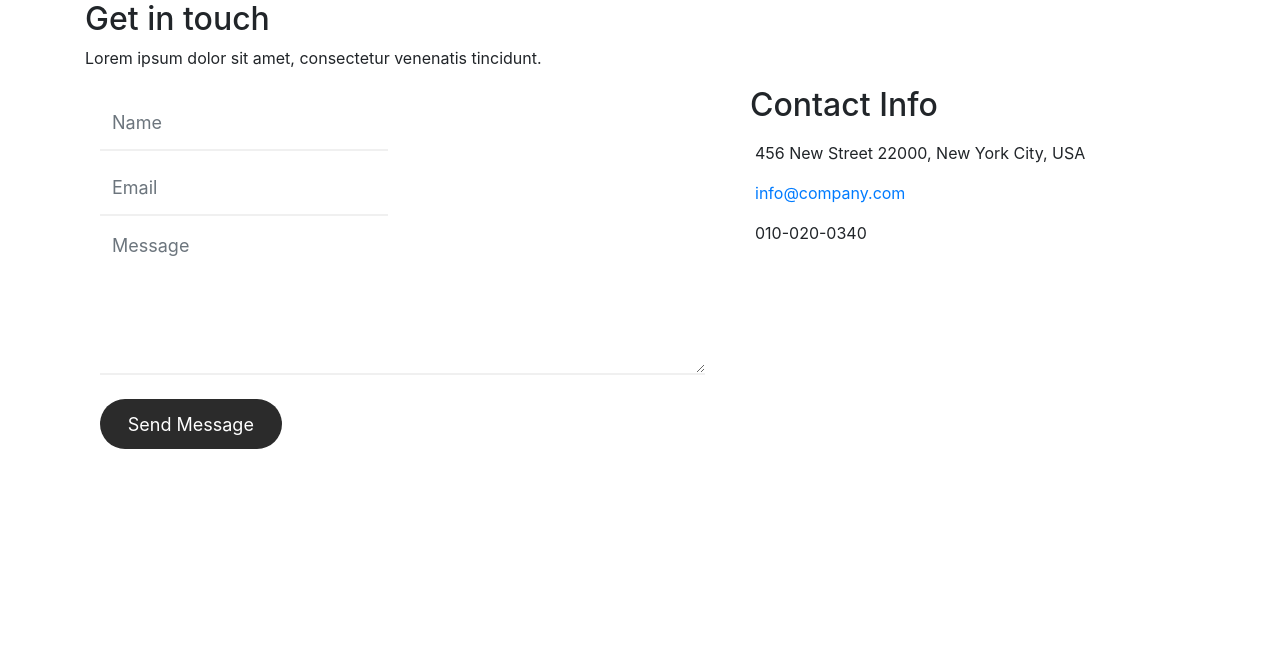
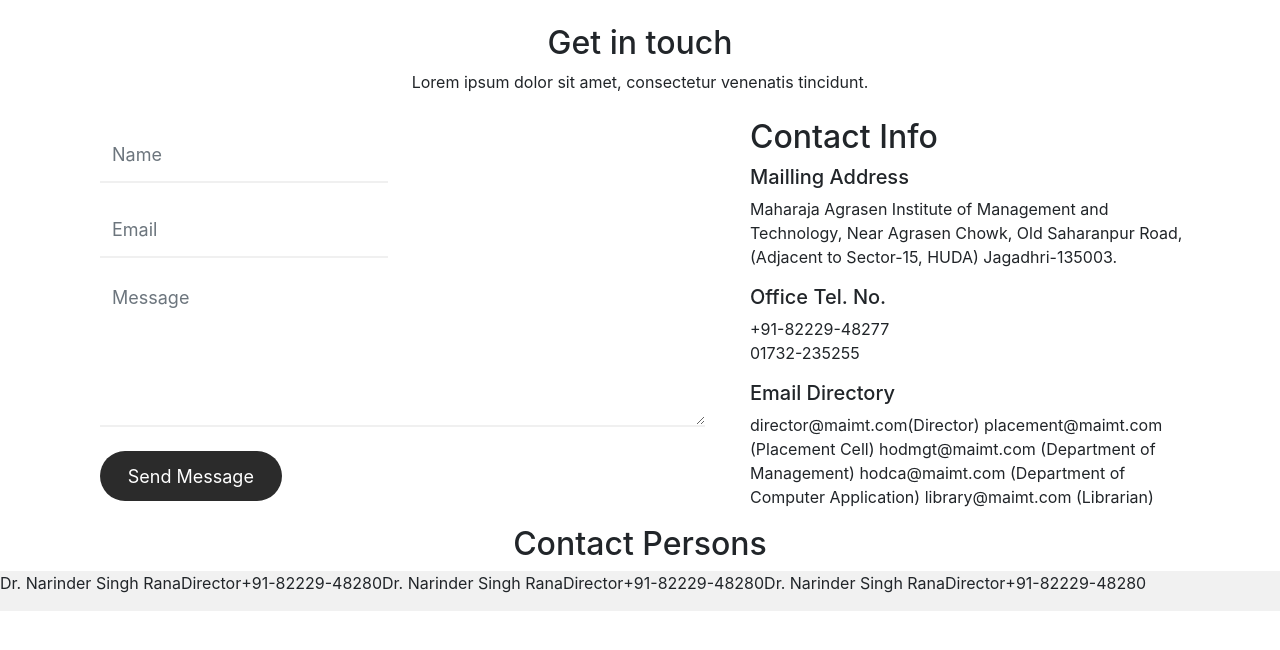
Before and after one commit to alphaJatin/cps, a PHP site: page /Components/Contact/Contact.php in a window 1280 px wide. Shown: the part 88-738 px from the top of the page. Run offline with PHP 8.4, Linux system fonts and the light colour scheme; some libraries are stand-ins or nearby versions.

Commit message:
sgcontact form

```diff
--- a/Components/Contact/Contact.php
+++ b/Components/Contact/Contact.php
@@ -21,7 +21,7 @@
 
                <div class="col-md-12 col-sm-12">
                     <!-- SECTION TITLE -->
-                    <div class="wow fadeInUp section-title" data-wow-delay="0.2s">
+                    <div class="text-center my-4" data-wow-delay="0.2s">
                          <h2>Get in touch</h2>
                          <p>Lorem ipsum dolor sit amet, consectetur venenatis tincidunt.</p>
                     </div>
@@ -49,18 +49,50 @@
 
                <div class="col-md-5 col-sm-8">
                     <!-- CONTACT INFO -->
-                    <div class="wow fadeInUp contact-info" data-wow-delay="0.4s">
-                         <div class="section-title">
+                    <div class="detail">
+
                               <h2>Contact Info</h2>
-                              <p></p>
-                         </div>
+                              <h5>Mailling Address</h5>
+                              <p>	Maharaja Agrasen Institute of Management and Technology,
+                            Near Agrasen Chowk, Old Saharanpur Road,
+                            (Adjacent to Sector-15, HUDA)
+                            Jagadhri-135003.<p>
 
-                         <p><i class="fa fa-map-marker"></i> 456 New Street 22000, New York City, USA</p>
-                         <p><i class="fa fa-comment"></i> <a href="mailto:info@company.com">info@company.com</a></p>
-                         <p><i class="fa fa-phone"></i> 010-020-0340</p>
+                         <h5>Office Tel. No.</h5>
+                         <p> +91-82229-48277
+                              <br>01732-235255</p>
+                         <h5>Email Directory</h5>
+                         <p>director@maimt.com(Director)
+                              placement@maimt.com (Placement Cell)
+                          hodmgt@maimt.com (Department of Management)
+                       hodca@maimt.com (Department of Computer Application)
+                     library@maimt.com (Librarian)</p>
                     </div>
                </div>
+      </div>
 
-          </div>
+
      </div>
 </section>
+<h2 class=text-center>Contact Persons</h2>
+<div class="flex-container">
+     <!-- <div class="row responsive"> -->
+
+<p>Dr. Narinder Singh Rana</p><br>
+<p>Director</p><br>
+<p>+91-82229-48280</p>
+
+  <!-- <div class="row responsive"> -->
+
+<p>Dr. Narinder Singh Rana</p>
+<p>Director</p>
+<p>+91-82229-48280</p>
+
+  <!-- <div class="row responsive"> -->
+
+<p>Dr. Narinder Singh Rana</p>
+<p>Director</p>
+<p>+91-82229-48280</p>
+</div>
+</body>
+</html>
--- a/Components/Contact/css/style.css
+++ b/Components/Contact/css/style.css
@@ -14,7 +14,7 @@
   box-shadow: none;
   font-size: 18px;
   margin-top: 10px;
-  margin-bottom: 10px;
+  margin-bottom: 20px;
   -webkit-transition: all ease-in-out 0.4s;
   transition: all ease-in-out 0.4s;
 }
@@ -40,3 +40,8 @@
   background: #7682cc;
   color: #ffffff;
 }
+.flex-container {
+    display: flex;
+    background-color: #f1f1f1;
+    flex-direction:row;
+  }
```
Also changed, not shown: Components/About/about.html (deleted, +0 -102 lines), Components/About/about.php (added, +13 -0 lines).
